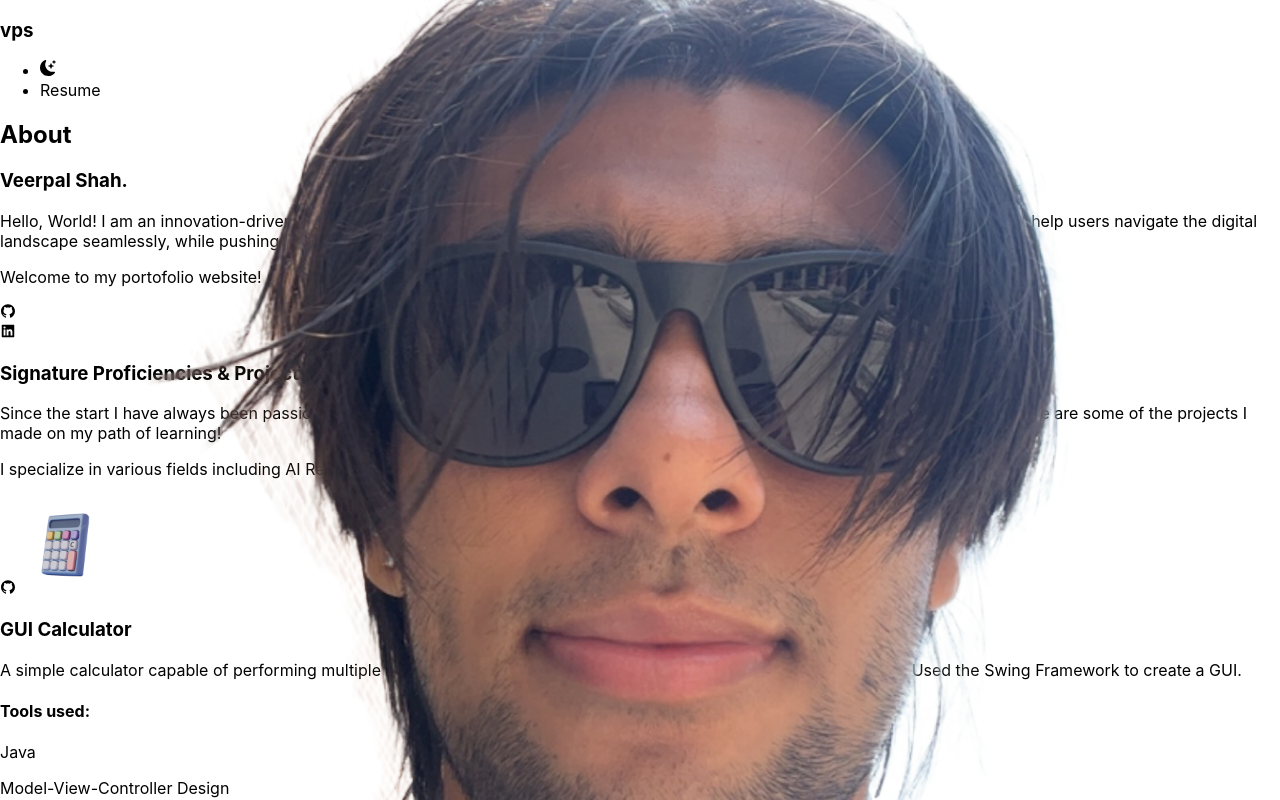
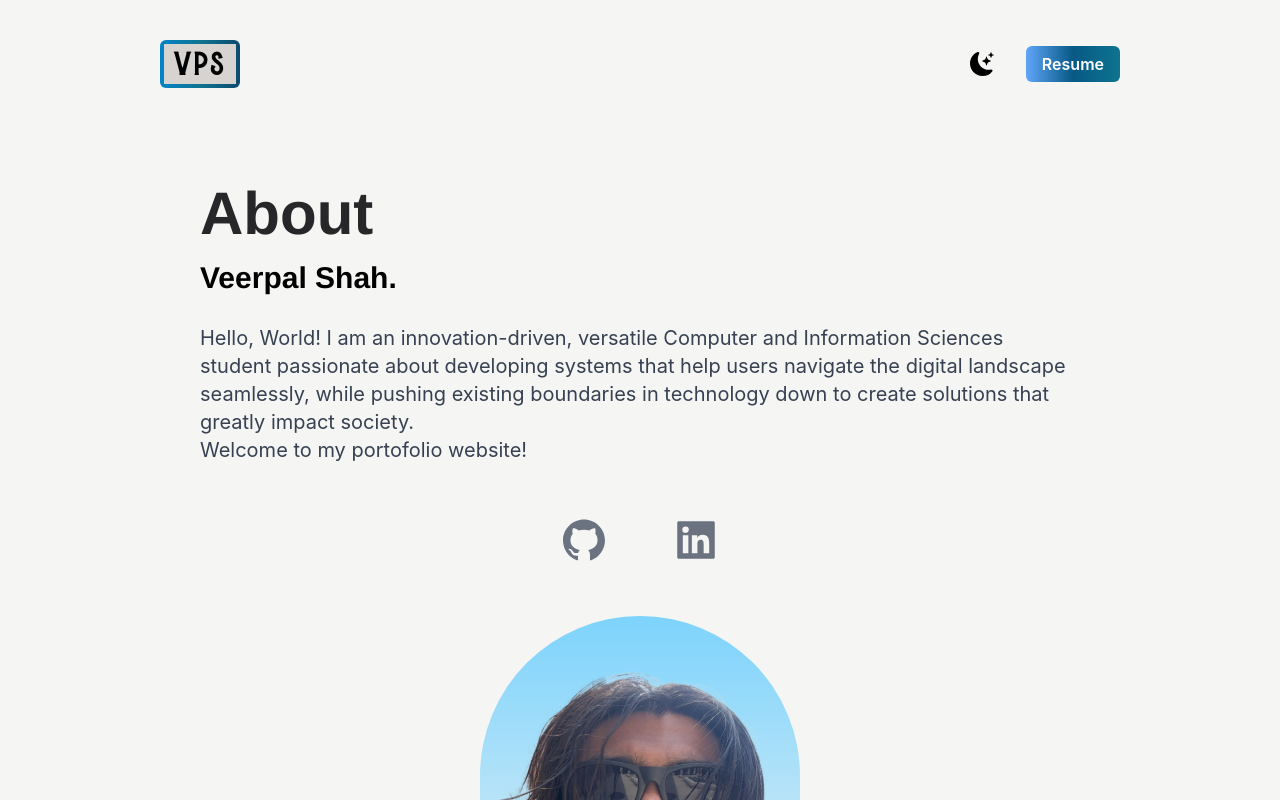
Before and after one commit to veerpal-shah/react-portfolio, a Next.js app: page / in a window 1280 px wide. Shown: the top 800 px of the page. Built offline with nearby package versions, Linux system fonts and the light colour scheme.

Commit message:
Add files via upload

```diff
--- /dev/null
+++ b/tailwind.config.js
@@ -0,0 +1,27 @@
+/** @type {import('tailwindcss').Config} **/
+module.exports = {
+  darkMode: "class",
+  content: [
+    "./pages/**/*.{js,ts,jsx,tsx}",
+    "./components/**/*.{js,ts,jsx,tsx}",
+  ],
+  theme: {
+    extend: {
+       fontFamily: {
+         burtons: "burtons",
+         futura: "futura",
+         helvetica: "helvetica",
+         sabon: "sabon",
+         garamond: "garamond",
+         rockwell: "rockwell",
+         bodoni: "bodoni",
+         proxima: "proxima\\ nova",
+         georgia: "georgia",
+         arial: "arial",
+         majestic: "majestic"
+      //   poppins: ["Poppins", "sans-serif"],
+       },
+    },
+  },
+  //plugins: [],
+};
```
